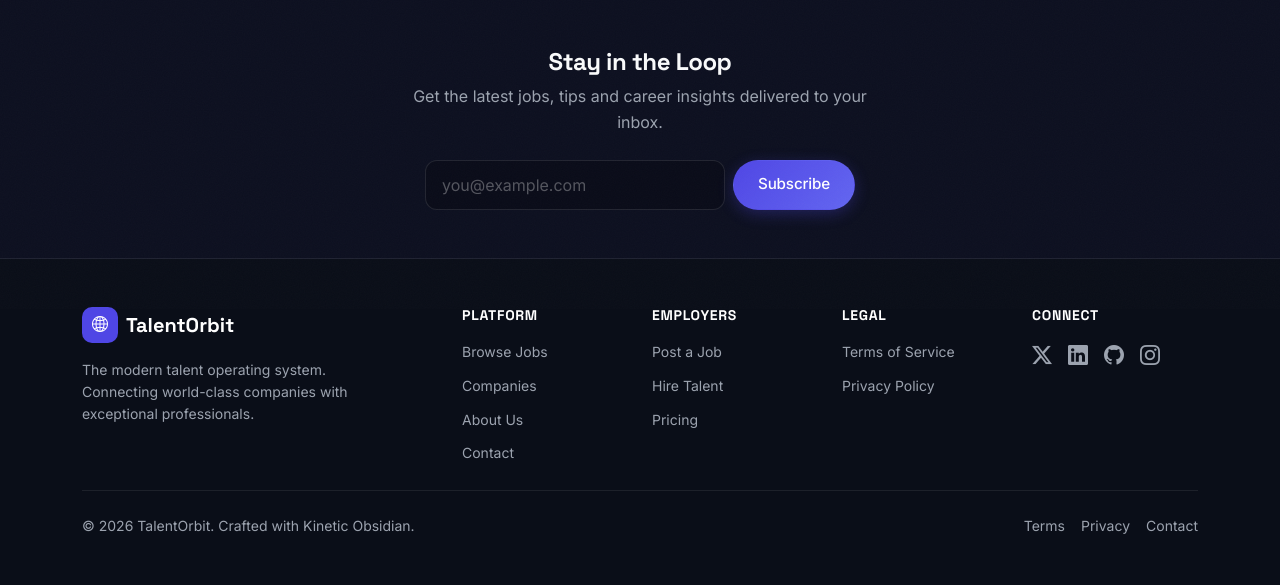
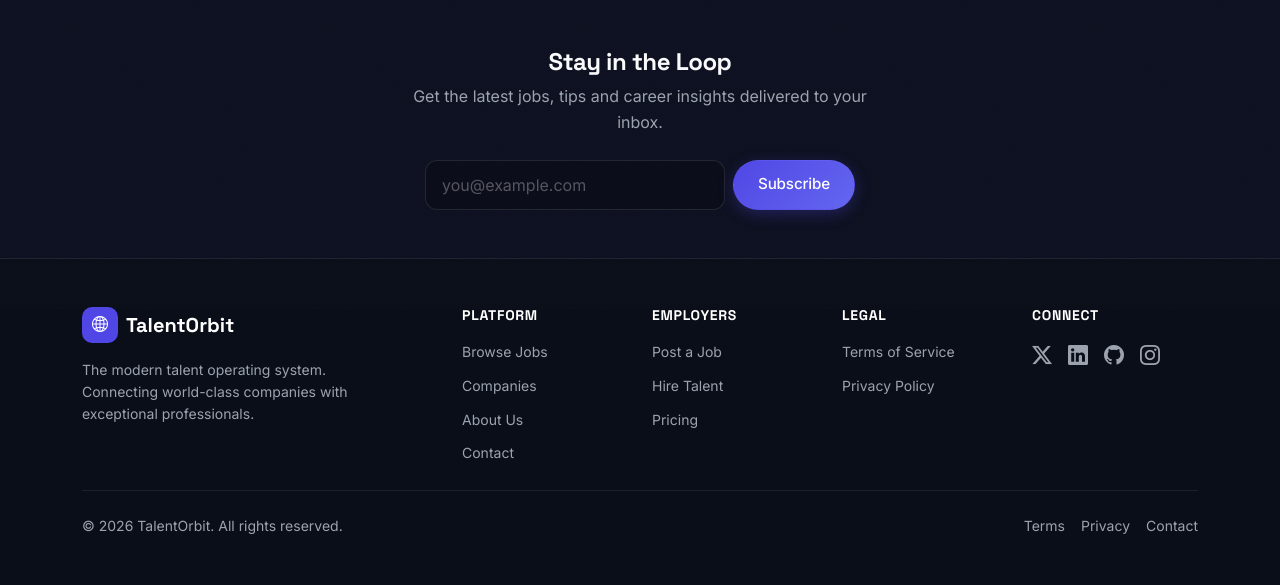
Before and after one commit to harshbhogayata/TalentOrbit, a Django app: page /password-reset/ in a window 1280 px wide. Shown: the part 491-1076 px from the top of the page. Run offline with Django 5.2, Linux system fonts and the light colour scheme; some libraries are stand-ins or nearby versions.

Commit message:
Wipe final Kinetic Obsidian boilerplate copy from footer and meta

```diff
--- a/templates/base.html
+++ b/templates/base.html
@@ -5,7 +5,7 @@
 <head>
     <meta charset="UTF-8">
     <meta name="viewport" content="width=device-width, initial-scale=1.0">
-    <meta name="description" content="TalentOrbit — The Kinetic Obsidian Talent Operating System.">
+    <meta name="description" content="TalentOrbit — The Modern Talent Operating System.">
     <title>{% block title %}TalentOrbit{% endblock %} | TalentOrbit</title>
 
     <!-- Google Fonts: Inter, Space Grotesk, JetBrains Mono -->
@@ -283,7 +283,7 @@
                     <!-- Bottom Bar -->
                     <div class="d-flex justify-content-between align-items-center flex-wrap gap-2 pt-4 mt-4"
                         style="border-top: 1px solid var(--tungsten);">
-                        <p class="text-secondary small mb-0">&copy; 2026 TalentOrbit. Crafted with Kinetic Obsidian.</p>
+                        <p class="text-secondary small mb-0">&copy; 2026 TalentOrbit. All rights reserved.</p>
                         <div class="d-flex gap-3">
                             <a href="{% url 'terms' %}" class="text-secondary small text-decoration-none">Terms</a>
                             <a href="{% url 'privacy' %}" class="text-secondary small text-decoration-none">Privacy</a>
```
